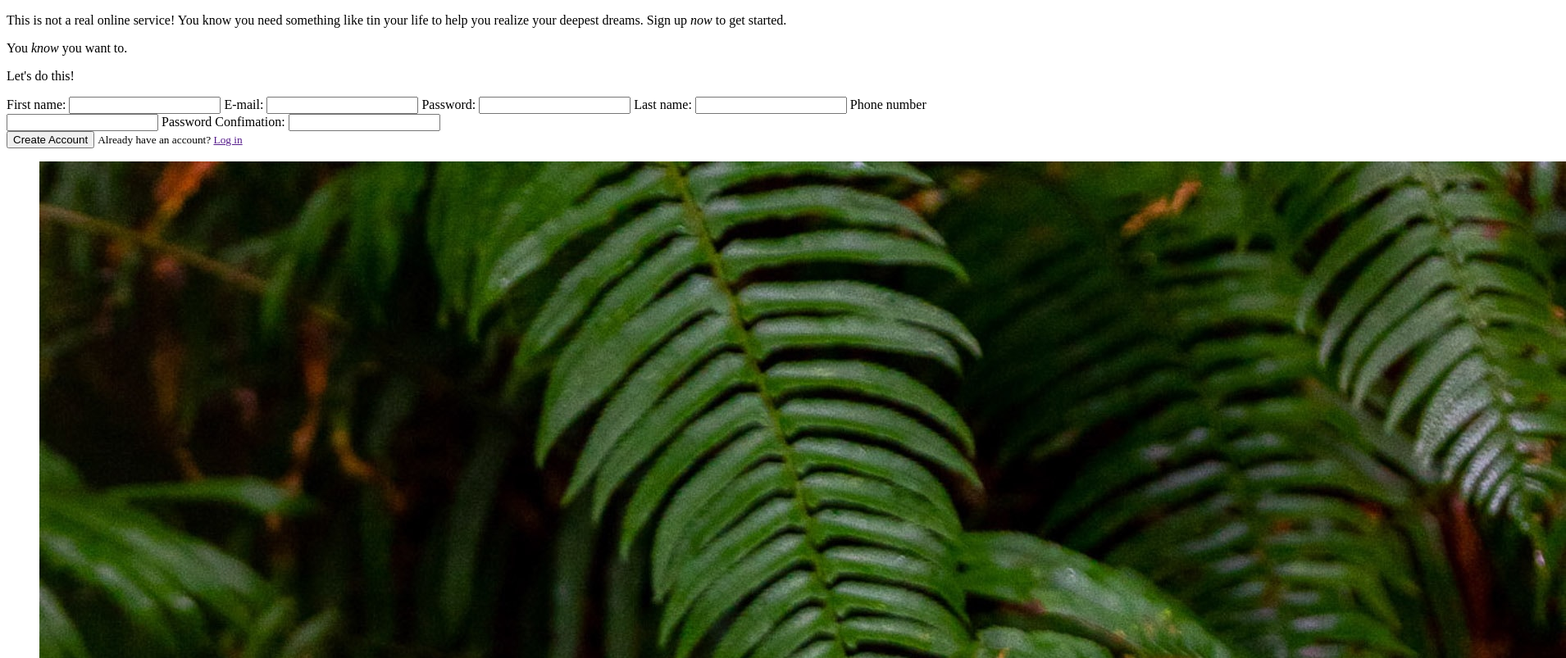
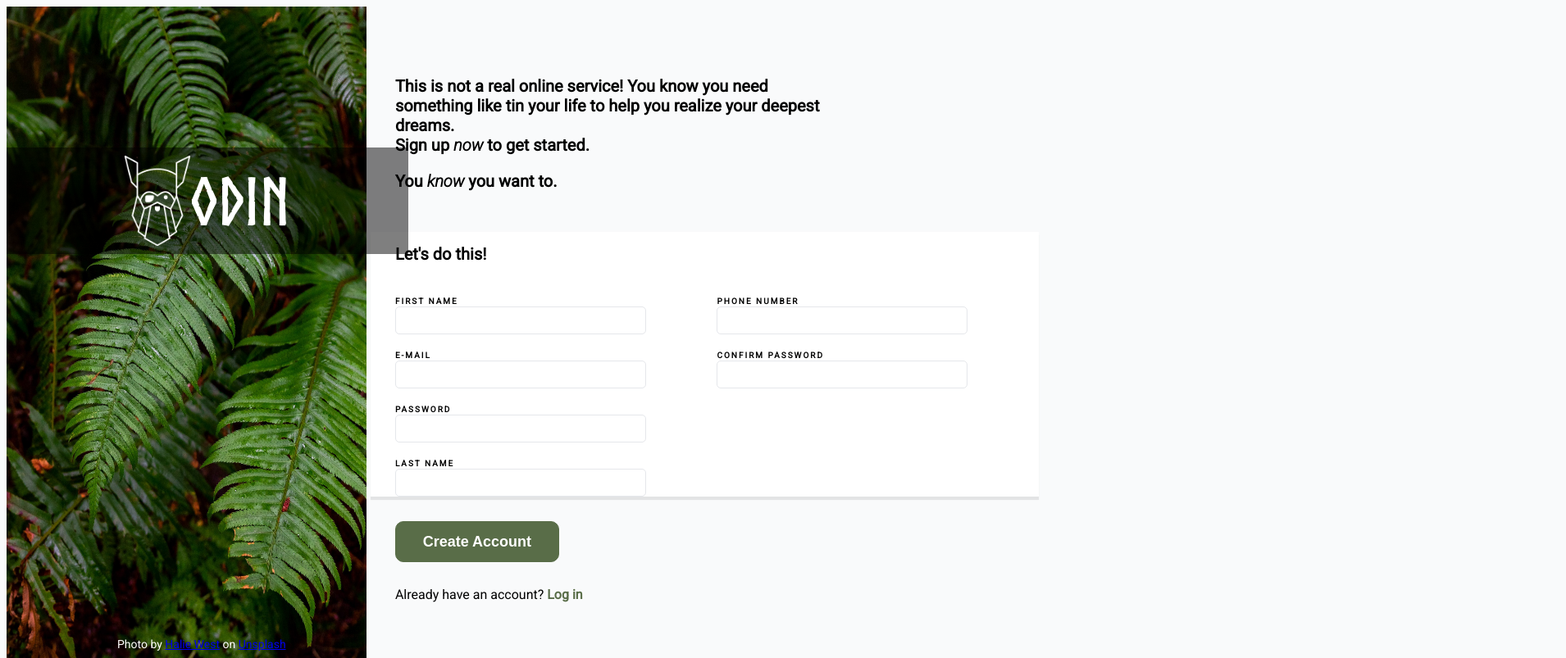
Before and after one commit to CharPet/Sign-up-Form, a plain HTML site: page index.html in a window 1280 px wide. Shown: the top 803 px of the page at 82% size, 1910 px wide, since content can reach past the window. Drawn offline with Linux system fonts and the light colour scheme.

Commit message:
added CSS / changed html

```diff
--- a/index.html
+++ b/index.html
@@ -5,57 +5,72 @@
     <meta name="viewport" content="width=device-width, initial-scale=1.0">
     <title>Sign-Up Form</title>
     <link rel="stylesheet" href="styles.css">
+    <link rel="preconnect" href="https://fonts.googleapis.com">
+    <link rel="preconnect" href="https://fonts.gstatic.com" crossorigin>
+    <link href="https://fonts.googleapis.com/css2?family=Roboto:ital,wght@0,400;1,300&display=swap" rel="stylesheet">
 </head>
 <body>
-    <main>
-        <div>
+    <aside class="left">
+        <figure>
+
+            <img src="images/halie-west-25xggax4bSA-unsplash.jpg" alt="Greenary">
+
+            <figcaption>
+                Photo by
+                <a href="https://haliewestphotography.com/">Halie West</a> on
+                <a href="https://unsplash.com/@haliewestphoto">Unsplash</a>
+            </figcaption>
+
+        </figure>
+
+         <div class="black-background">
+            <img src="logos/odin-lined.png" alt="logo" class="logo-pic">
+            <p class="logo-text">ODIN</p>
+         </div>
+
+    </aside>
+
+    <main class="right">
+        <div >
             <p>This is not a real online service! You know you need something like tin your life
-                to help you realize your deepest dreams. Sign up <em>now</em> to get started.</p>
+                to help you realize your deepest dreams.<br>Sign up <em>now</em> to get started.</p>
 
             <p>You <em>know</em> you want to.</p>
         </div>
 
-        <form action="submit" method="post">
+        <form action="submit" method="post" id="form">
 
             <p>Let's do this!</p>
 
-            <label for="fname">First name:</label>
-            <input type="text" id="fname" name="fname">
+            <div class="form-inputs">
+                <label for="fname">First name</label>
+                <input type="text" id="fname" name="fname">
 
-            <label for="email">E-mail:</label>
-            <input type="email" id="email" name="email">
+                <label for="email">E-mail</label>
+                <input type="email" id="email" name="email">
 
-            <label for="pwd">Password:</label>
-            <input type="password" id="pwd" name="pwd">
+                <label for="pwd">Password</label>
+                <input type="password" id="pwd" name="pwd" class="error">
 
-            <label for="lname">Last name:</label>
-            <input type="text" id="lname" name="lname">
+                <label for="lname">Last name</label>
+                <input type="text" id="lname" name="lname">
 
-            <label for="pnumber">Phone number</label>
-            <input type="tel" id="pnumber" name="pnumber">
+                <label for="pnumber">Phone number</label>
+                <input type="tel" id="pnumber" name="pnumber">
 
-            <label for="pwdc">Password Confimation:</label>
-            <input type="password" id="pwdc" name="pwdc">
+                <label for="pwdc">COnfirm Password</label>
+                <input type="password" id="pwdc" name="pwdc" class="error">
+            </div>
         </form>
 
         <div>
-            <button input="submit">Create Account</button>
+            <button type="submit" class="btn">Create Account</button>
 
             <small>Already have an account? <a href="">Log in</a></small>
         </div>
 
     </main>
 
-    <aside>
-            <figure>
-                <img src="images/halie-west-25xggax4bSA-unsplash.jpg" alt="Greenary">
-                <figcaption>Photo by <a href="https://haliewestphotography.com/">Halie West</a>
-                    on <a href="https://unsplash.com/@haliewestphoto">Unsplash</a>
-                </figcaption>
-            </figure>
 
-            <div></div>
-
-    </aside>
 </body>
 </html>
--- a/styles.css
+++ b/styles.css
@@ -0,0 +1,169 @@
+@font-face {
+    font-family: Norse-Bold;
+    src: url(fonts/Norse-Bold.otf) format('opentype');
+}
+
+html {
+    box-sizing: border-box;
+    margin: 0;
+    padding: 0;
+    line-height: 1.2;
+    font-family: Roboto, 'Times New Roman', Times, serif;
+    font-size: 16px;
+}
+
+body {
+    display: flex;
+    background-color: #f9fafb;
+}
+
+.right div p {
+    width: 65%;
+    font-size: 1.25rem;
+    font-weight: bold;
+    margin-left: 1.875rem;
+}
+
+.right div p:first-child {
+    margin-top: 5rem;
+}
+
+.right div p:last-child {
+    margin-bottom: 3.125rem;
+}
+
+.left {
+   width: 35%;
+}
+
+.right {
+    width: 65%;
+    padding: 0.3125rem;
+}
+
+#form {
+    margin: 1.25rem 0;
+    background-color: white;
+    box-shadow: 0 0.25rem 0.0625rem #e3e4e5;
+    outline: red;
+}
+
+form p {
+    height: 33%;
+    font-size: 1.25rem;
+    font-weight: bold;
+    padding-top: 0.9375rem;
+    margin-left: 1.875rem;
+}
+
+.form-inputs {
+    height: 33vh;
+    display: flex;
+    flex-direction: column;
+    flex-wrap: wrap;
+    margin-left: 1.875rem;
+    text-transform: uppercase;
+    font-size: 0.625rem;
+    font-weight: bold;
+    letter-spacing: 0.125rem;
+}
+
+input {
+    display: block;
+    border: 0.0625rem solid #e5e7eb;
+    border-radius: 0.3125rem;
+    width: 18.75rem;
+    height: 1.875rem;
+}
+
+input:focus {
+    outline: none;
+    border: 0.125rem solid #2c5ada;
+    box-shadow: 0.0625rem 0.0625rem black;
+}
+
+.error:invalid {
+    outline: none;
+    border: 0.125rem solid red;
+    box-shadow: 0.0625rem 0.0625rem black;
+}
+
+label {
+    display:block;
+    margin: 1.25rem 0.3125rem 0 0;
+}
+
+.btn {
+    display: block;
+    color: white;
+    font-size: 1.125rem;
+    font-weight: bold;
+    background-color: #596d48;
+    width: 12.5rem;
+    height: 3.125rem;
+    border-radius: 0.625rem;
+    border: 0.0625rem solid #596d48;
+    margin: 1.875rem 0 1.875rem 1.875rem;
+}
+
+small {
+    font-size: 1rem;
+    margin-left: 1.875rem;
+}
+
+small a {
+    color: #596d48;
+    font-weight: bolder;
+    text-decoration: none;
+}
+
+img {
+    padding: 0;
+    margin: 0;
+    width: 100%;
+    height: 100vh;
+}
+
+figure {
+    padding: 0;
+    margin: 0;
+}
+
+figcaption {
+    margin: 0 auto;
+    color: white;
+    font-size: 0.875rem;
+    margin-left: 8.125rem;
+    padding: 0.3125rem;
+    position: absolute;
+    bottom: 0;
+}
+
+figcaption a:visited {
+    color: white;
+}
+
+.black-background {
+    width: 30.625rem;
+    height: 8.125rem;
+    background-color: rgba(0, 0, 0, 0.5);
+    display: flex;
+    flex-wrap: wrap;
+    justify-content: center;
+    align-items: center;
+    align-content: center;
+    position: absolute;
+    top: 0;
+    margin-top: 11.25rem;
+}
+
+.logo-text {
+    font-family: 'Norse-Bold', sans-serif;
+    font-size: 5rem;
+    color: white;
+}
+
+.logo-pic {
+    width: 5rem;
+    height: 6.875rem;
+}
```
